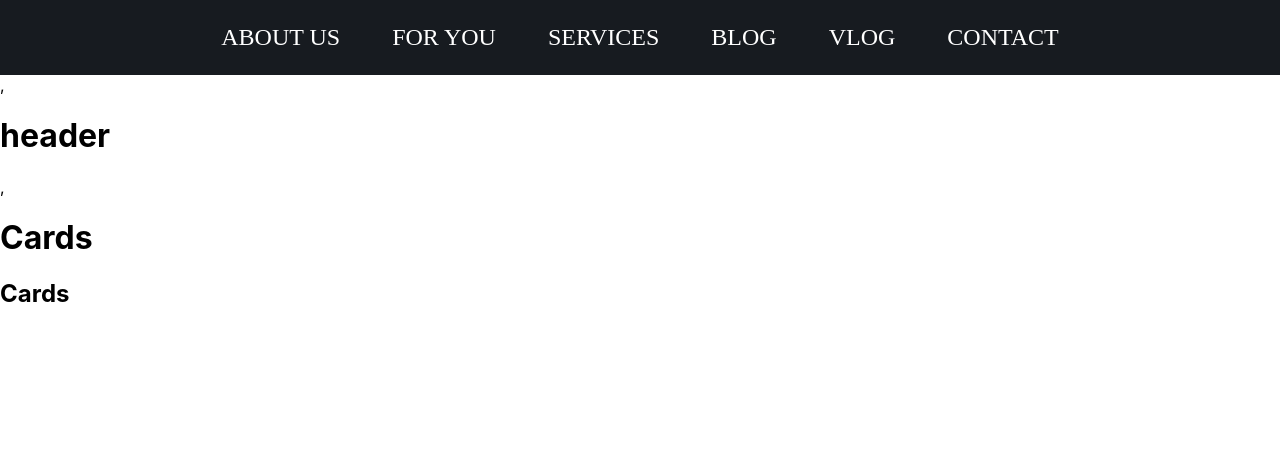
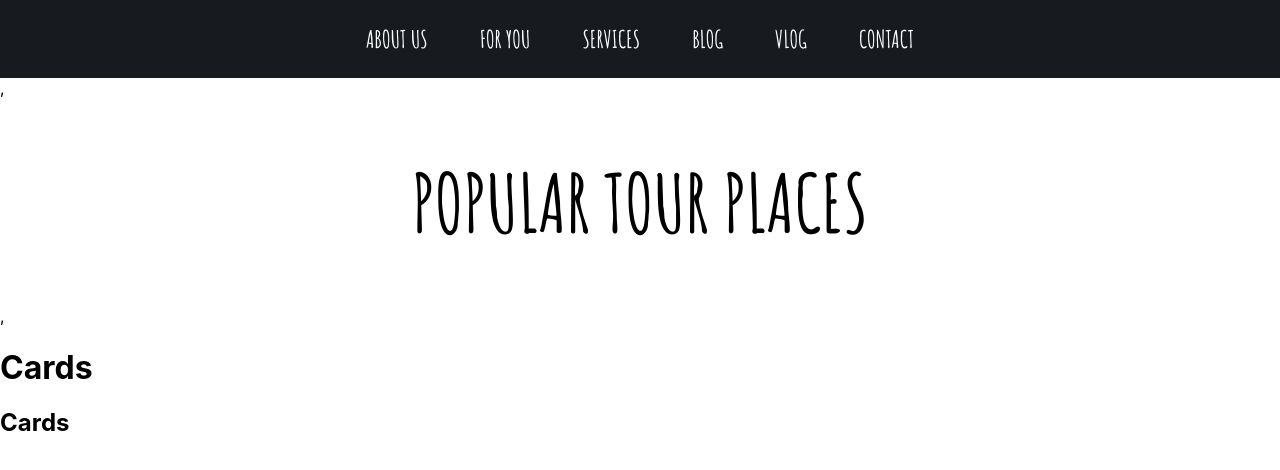
Before and after one commit to israfil3019/react-project, a React (Create React App) app: page / in a window 1280 px wide. Shown: the top 470 px of the page. Built offline with nearby package versions, Linux system fonts and the light colour scheme.

Commit message:
finish header part

```diff
--- a/src/components/header/Header.css
+++ b/src/components/header/Header.css
@@ -0,0 +1,7 @@
+@import url('https://fonts.googleapis.com/css2?family=Amatic+SC:wght@700&display=swap');
+
+.big-title {
+    text-align: center;
+    font-family: 'Amatic SC', cursive;
+    font-size: 40px;
+  }
--- a/src/components/header/Header.js
+++ b/src/components/header/Header.js
@@ -1,10 +1,13 @@
+import "./Header.css"
 
 const Header = () => {
     return(
-        <div>
-            <h1>header</h1>
+        <div className="big-title">
+
+            <h1>POPULAR TOUR PLACES</h1>
+
         </div>
-    );
-};
+    )
+}
 
 export default Header;
```
